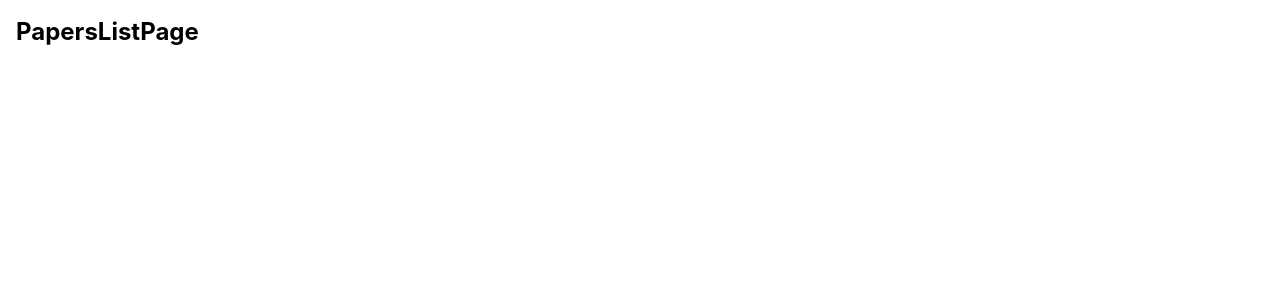
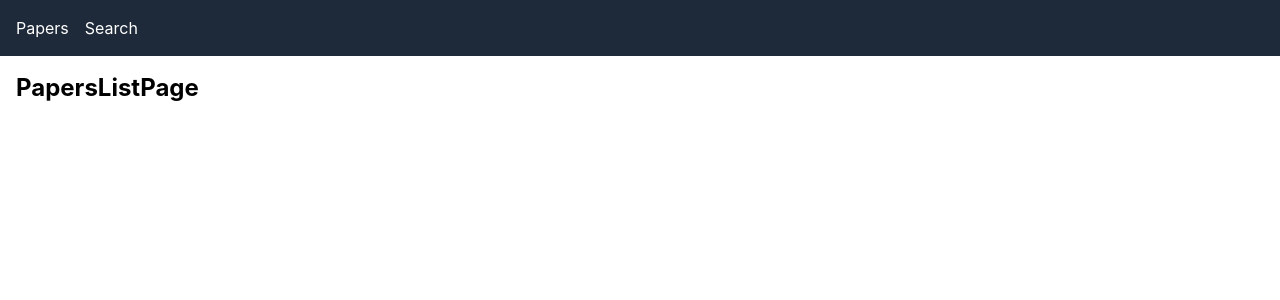
Before and after one commit to StephaneHo/rag-project, a React (Vite) app in the folder frontend/: page / in a window 1280 px wide. Shown: the top 300 px of the page. Built offline with nearby package versions, Linux system fonts and the light colour scheme.

Commit message:
add navigation

```diff
--- a/frontend/src/App.tsx
+++ b/frontend/src/App.tsx
@@ -1,17 +1,20 @@
 
+import NavBar from './components/NavBar'
 import PaperDetailPage from './pages/PaperDetailPage'
 import PapersListPage from './pages/PapersListPage'
 import SearchPage from './pages/SearchPage'
-
 import { Route, Routes } from 'react-router'
 function App() {
 
   return (
-    <Routes>
-     <Route path="/" element={<PapersListPage/>} />
-     <Route path="/papers/:arxiv_id" element={<PaperDetailPage/>} />
-     <Route path="/search" element={<SearchPage/>} />
-    </Routes>
+    <>
+      <NavBar />
+      <Routes>
+        <Route path="/" element={<PapersListPage/>} />
+        <Route path="/papers/:arxiv_id" element={<PaperDetailPage/>} />
+        <Route path="/search" element={<SearchPage/>} />
+      </Routes>
+    </>
   )
 }
 
--- /dev/null
+++ b/frontend/src/components/NavBar.tsx
@@ -0,0 +1,8 @@
+import { Link } from "react-router";
+
+export default function NavBar(){
+    return (<nav className="flex gap-4 p-4 bg-gray-800">
+        <Link to="/" className="text-white hover:underline">Papers</Link>
+        <Link to="/search" className="text-white hover:underline">Search</Link>
+    </nav>)
+}
--- a/frontend/src/pages/PaperDetailPage.tsx
+++ b/frontend/src/pages/PaperDetailPage.tsx
@@ -1,3 +1,5 @@
 export default function PaperDetailPage(){
-    return <h1 className="text-2xl font-bold p-4">PaperDetailPage</h1>
+    return <nav>
+        <Papers/>
+    </nav>
 }
```
